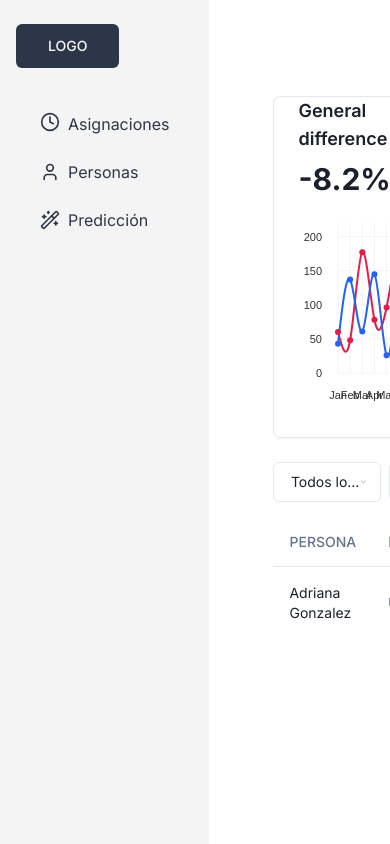
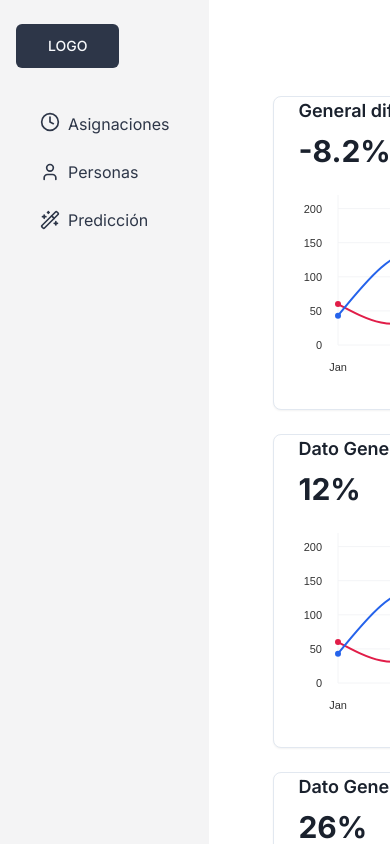
Before and after one commit to victor1mrs/proj-data-operation, a Next.js app: page / in a window 390 px wide. Shown: the top 844 px of the page. Built offline with nearby package versions, Linux system fonts and the light colour scheme.

Commit message:
graphics grid xample

```diff
--- a/src/app/page.tsx
+++ b/src/app/page.tsx
@@ -41,7 +41,7 @@ const mockedData1 = [
 export default function Home() {
   return (
     <div className="flex flex-col py-8 px-16">
-      <div className="flex w-full gap-6 mb-6">
+      <div className="grid lg:grid-cols-3 grid-cols-1 w-full gap-6 mb-6">
         <LineChartCard title="General difference" mainInfo="-8.2%" data={mockedData1} />
         <LineChartCard title="Dato General 2" mainInfo="12%" data={mockedData1} />
         <LineChartCard title="Dato General 3" mainInfo="26%" data={mockedData1} />
--- a/src/components/LineChartCard.tsx
+++ b/src/components/LineChartCard.tsx
@@ -9,14 +9,13 @@ type LineChartCardProps = {
     data: {
       x: string;
       y: number;
-    }[]
-  }[]
+    }[];
+  }[];
+};
 
-}
-
-const LineChartCard = ({title, mainInfo, data} : LineChartCardProps) => {
+const LineChartCard = ({ title, mainInfo, data }: LineChartCardProps) => {
   return (
-    <Card className="flex w-full">
+    <Card className="w-full col-span-1">
       <CardContent className="w-full">
         <h2 className="text-lg font-semibold mb-2">{title}</h2>
         <p className="text-3xl font-bold mb-4">{mainInfo}</p>
@@ -69,6 +68,6 @@ const LineChartCard = ({title, mainInfo, data} : LineChartCardProps) => {
       </CardContent>
     </Card>
   );
-}
+};
 
 export default LineChartCard;
```
Lines whose indentation alone changed are shown as unchanged.
